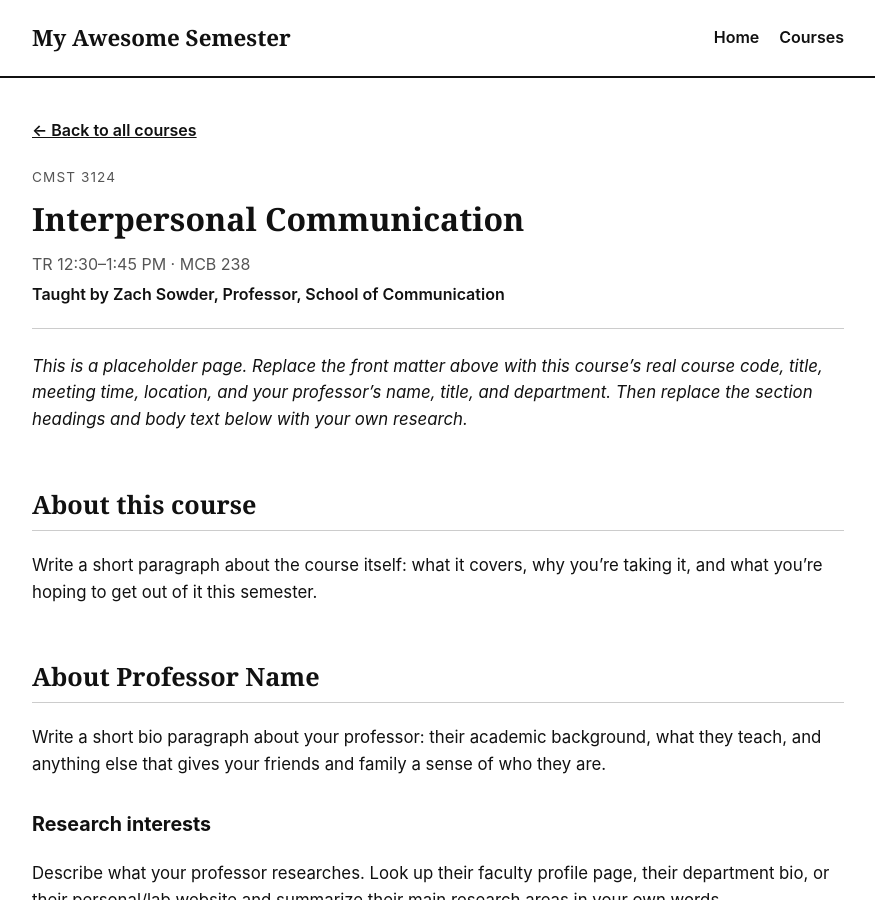
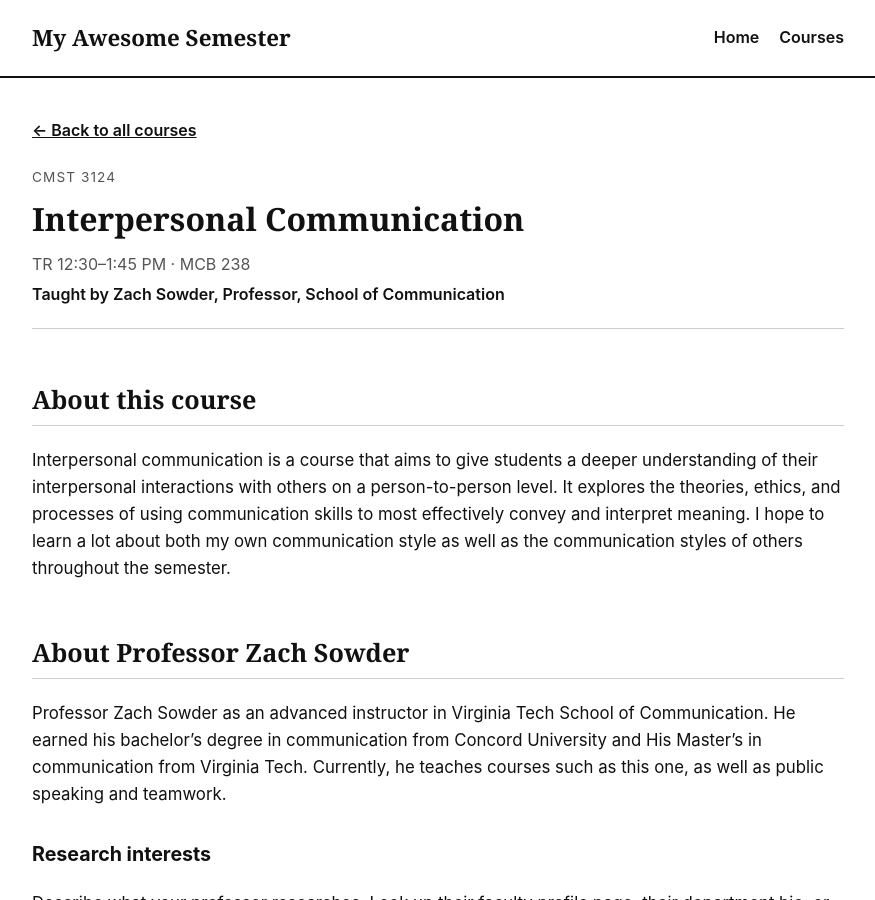
Before and after one commit to Jacobw23-Coder/myawesomesemester, a Jekyll site: the page built from _courses/course-05.md, in a window 1280 px wide and 900 px high. Shown: the whole window, without its empty margins (202-1077 px from the left). Built offline with Jekyll 4.4.1, drawn with Linux system fonts in a browser that asks for light colours.

Commit message:
Revise course description and professor bio
Updated course details and professor information in course-05.md.

```diff
--- a/_courses/course-05.md
+++ b/_courses/course-05.md
@@ -9,21 +9,14 @@ instructor_title: "Professor"
 instructor_department: "School of Communication"
 ---
 
-_This is a placeholder page. Replace the front matter above with this course's real
-course code, title, meeting time, location, and your professor's name, title, and
-department. Then replace the section headings and body text below with your own
-research._
 
 ## About this course
 
-Write a short paragraph about the course itself: what it covers, why you're taking
-it, and what you're hoping to get out of it this semester.
+Interpersonal communication is a course that aims to give students a deeper understanding of their interpersonal interactions with others on a person-to-person level. It explores the theories, ethics, and processes of using communication skills to most effectively convey and interpret meaning. I hope to learn a lot about both my own communication style as well as the communication styles of others throughout the semester.
 
-## About Professor Name
+## About Professor Zach Sowder
 
-Write a short bio paragraph about your professor: their academic background, what
-they teach, and anything else that gives your friends and family a sense of who
-they are.
+Professor Zach Sowder as an advanced instructor in Virginia Tech School of Communication. He earned his bachelor's degree in communication from Concord University and His Master's in communication from Virginia Tech. Currently, he teaches courses such as this one, as well as public speaking and teamwork.
 
 ### Research interests
 
```
